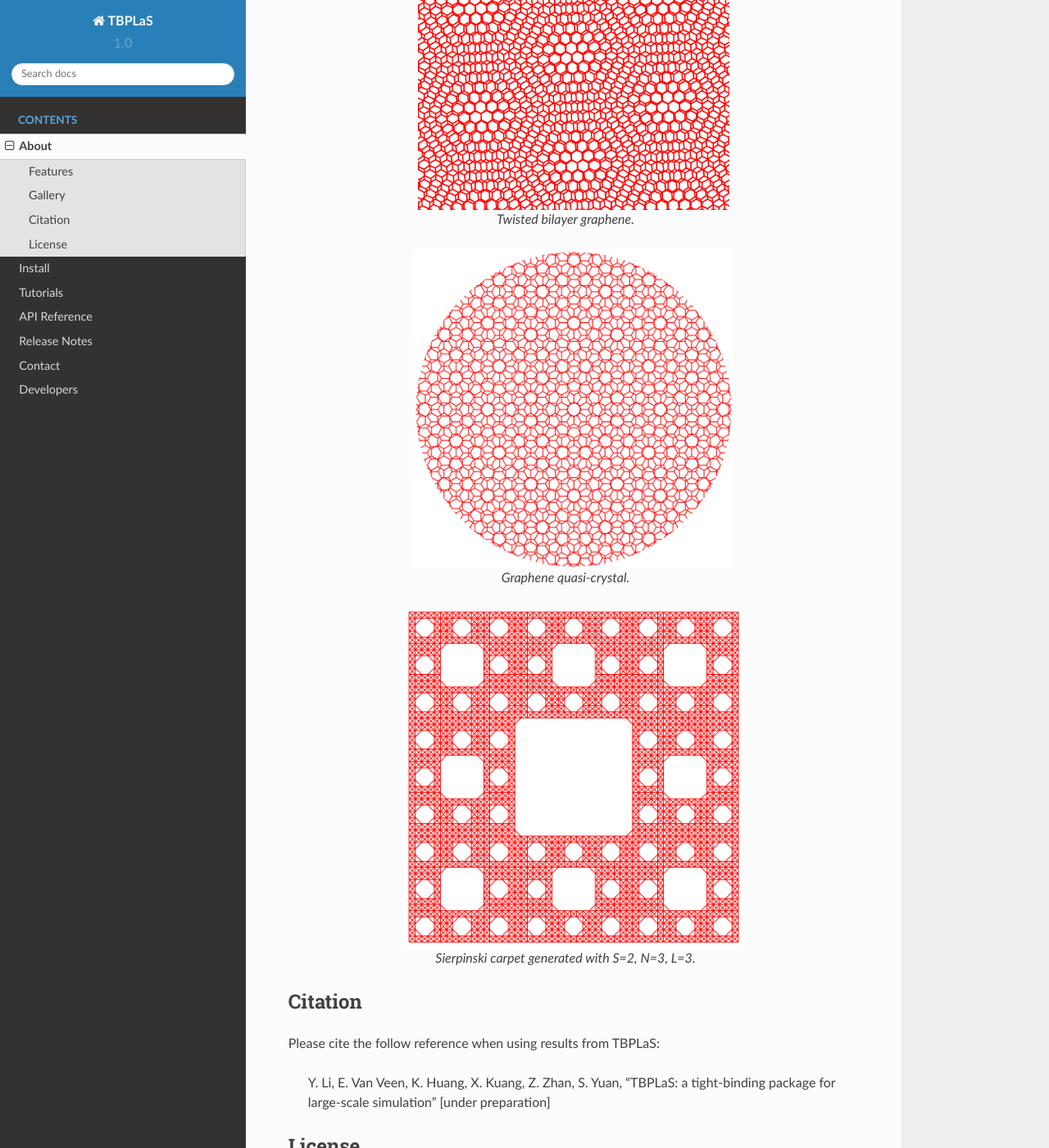
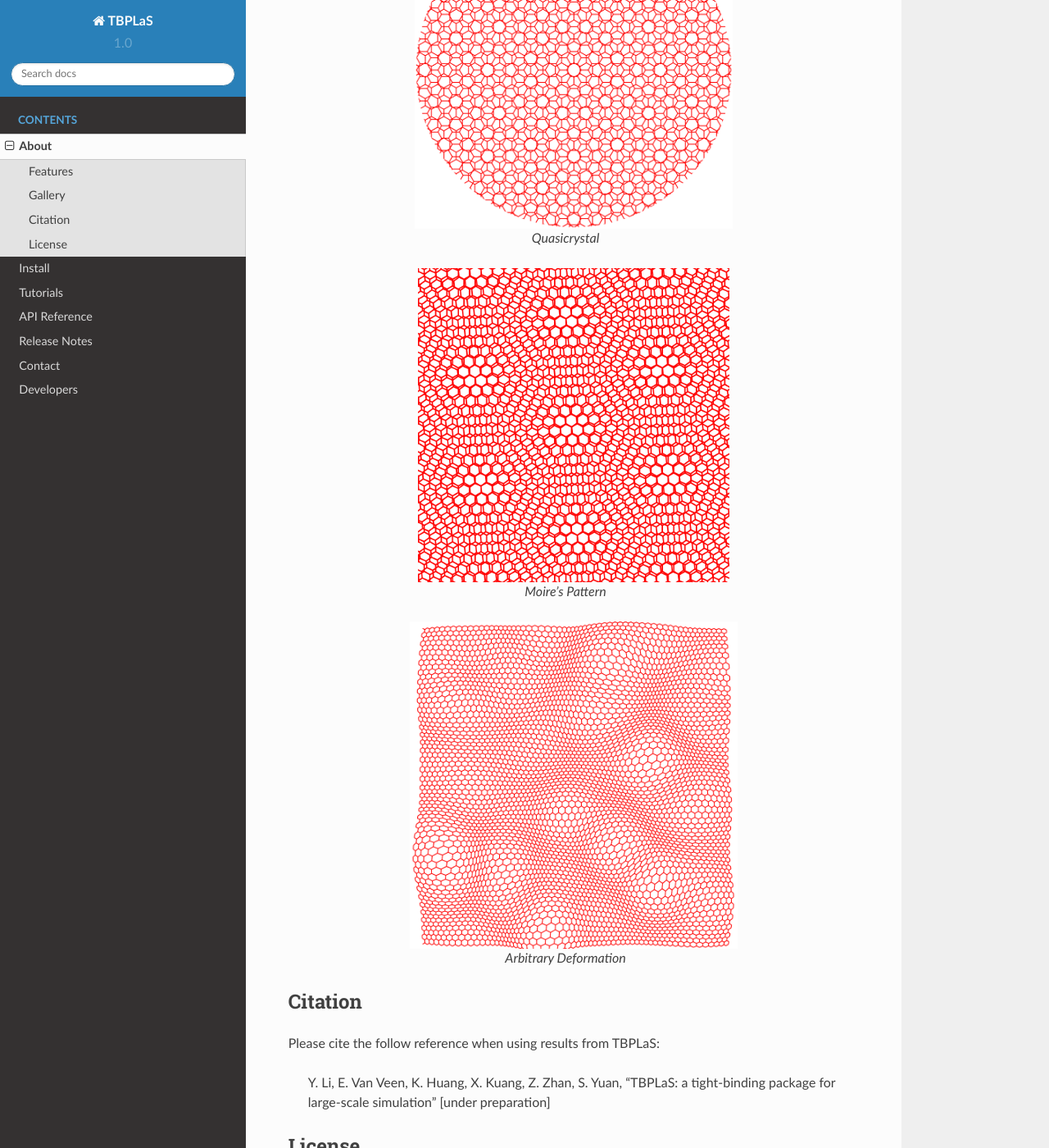
Before and after one commit to deepmodeling/tbplas, a Sphinx documentation site: the page built from doc/source/about/index.rst, in a window 1280 px wide and 1400 px high, scrolled down 2070 px. Shown: the whole window at 82% size. Built offline with Sphinx 7.4.7 and the Read the Docs theme 2.0.0, drawn with Linux system fonts in a browser that asks for light colours; some of the changed text lies outside the part shown.

Commit message:
Documentation update

```diff
--- a/doc/source/about/index.rst
+++ b/doc/source/about/index.rst
@@ -53,34 +53,33 @@
 Gallery
 -------
 
-.. figure:: images/distortion.png
-    :alt: distortiong
+.. figure:: images/fractal.png
+    :alt: sierpinski carpet
     :align: center
     :scale: 45%
 
-    Graphene with distortion.
+    Fractal
+
+.. figure:: images/quasi-crystal.png
+    :alt: quasi-crystal
+    :align: center
+    :scale: 23%
+
+    Quasicrystal
 
 .. figure:: images/tbg.png
     :alt: tbg
     :align: center
     :scale: 38%
 
-    Twisted bilayer graphene.
+    Moire's Pattern
 
-.. figure:: images/quasi-crystal.png
-    :alt: quasi-crystal
-    :align: center
-    :scale: 23%
-
-    Graphene quasi-crystal.
-
-.. figure:: images/fractal.png
-    :alt: sierpinski carpet
+.. figure:: images/distortion.png
+    :alt: distortiong
     :align: center
     :scale: 45%
 
-    Sierpinski carpet generated with S=2, N=3, L=3.
-
+    Arbitrary Deformation
 
 Citation
 --------
```
